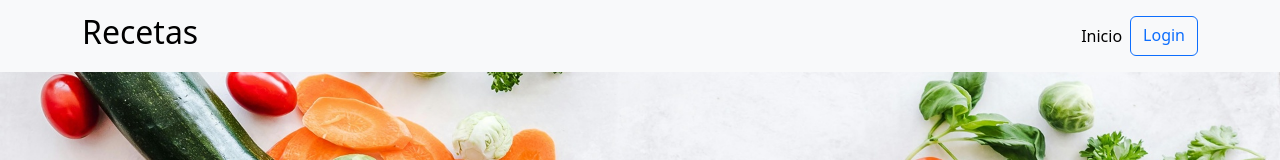
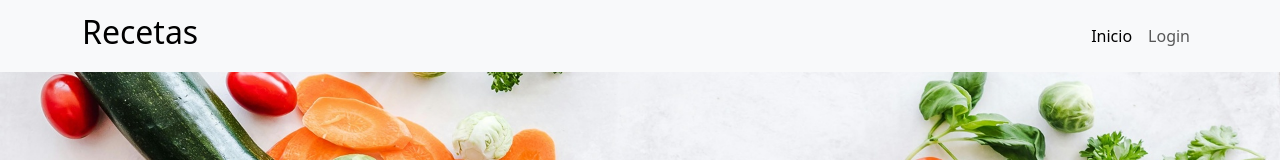
Before and after one commit to hernanortiz1/ejercicio14React, a React (Vite) app: page / in a window 1280 px wide. Shown: the top 160 px of the page. Built offline with nearby package versions, Linux system fonts and the light colour scheme.

Commit message:
agregue propiedad expanded para solucionar el bug de btn hamburguesa

```diff
--- a/src/App.jsx
+++ b/src/App.jsx
@@ -9,6 +9,7 @@ import ProtectorAdmin from "./components/routes/ProtectorAdmin";
 import FormularioReceta from "./components/pages/recetas/FormularioReceta";
 import DetalleReceta from "./components/pages/recetas/DetalleReceta";
 import { useEffect, useState } from "react";
+import "bootstrap/dist/css/bootstrap.min.css";
 
 function App() {
   const usuarioLogueado =
--- a/src/components/shared/Menu.jsx
+++ b/src/components/shared/Menu.jsx
@@ -1,16 +1,11 @@
 import { Navbar, Container, Nav, Button } from "react-bootstrap";
 import { NavLink, Link, useNavigate } from "react-router";
 import Swal from "sweetalert2";
+import { useState } from "react";
 
 const Menu = ({ usuarioAdmin, setUsuarioAdmin }) => {
-  const navegacion = useNavigate();
-  // const logout = () => {
-  //   setUsuarioAdmin(false);
-
-  //   sessionStorage.removeItem("userKeyReceta");
-
-  //   navegacion("/");
-  // };
+  const navigate = useNavigate();
+  const [expanded, setExpanded] = useState(false);
 
   const logout = () => {
     Swal.fire({
@@ -27,24 +22,36 @@ const Menu = ({ usuarioAdmin, setUsuarioAdmin }) => {
         navigate("/");
       }
     });
+    setExpanded(false);
   };
 
   return (
-    <Navbar expand="lg" className="bg-body-tertiary">
+    <Navbar expand="lg" className="bg-body-tertiary" expanded={expanded}>
       <Container>
         <Navbar.Brand as={Link} to={"/"}>
           <h2>Recetas</h2>
         </Navbar.Brand>
-        <Navbar.Toggle aria-controls="basic-navbar-nav" />
+        <Navbar.Toggle
+          aria-controls="basic-navbar-nav"
+          onClick={() => setExpanded(!expanded)}
+        />
         <Navbar.Collapse id="basic-navbar-nav">
           <Nav className="ms-auto">
-            <NavLink className="nav-link" to={"/"}>
+            <NavLink
+              className="nav-link"
+              to={"/"}
+              onClick={() => setExpanded(false)}
+            >
               Inicio
             </NavLink>
+
             {usuarioAdmin ? (
               <>
-                {/* si el usuario es admin renderiza el componente admin y un btn logout */}
-                <NavLink className="nav-link" to={"/administrador"}>
+                <NavLink
+                  className="nav-link"
+                  to={"/administrador"}
+                  onClick={() => setExpanded(false)}
+                >
                   Administrador
                 </NavLink>
                 <Button
@@ -56,14 +63,13 @@ const Menu = ({ usuarioAdmin, setUsuarioAdmin }) => {
                 </Button>
               </>
             ) : (
-              <Button
-                as={NavLink}
-                to="/login"
-                variant="outline-primary"
-                className={({ isActive }) => (isActive ? "active" : "")}
+              <NavLink
+                className="nav-link"
+                to={"/login"}
+                onClick={() => setExpanded(false)}
               >
                 Login
-              </Button>
+              </NavLink>
             )}
           </Nav>
         </Navbar.Collapse>
--- a/src/main.jsx
+++ b/src/main.jsx
@@ -1,7 +1,6 @@
 import { StrictMode } from 'react'
 import { createRoot } from 'react-dom/client'
 import './index.css'
-import 'bootstrap/dist/css/bootstrap.min.css';
 import "bootstrap-icons/font/bootstrap-icons.css";
 import App from './App.jsx'
 
```
